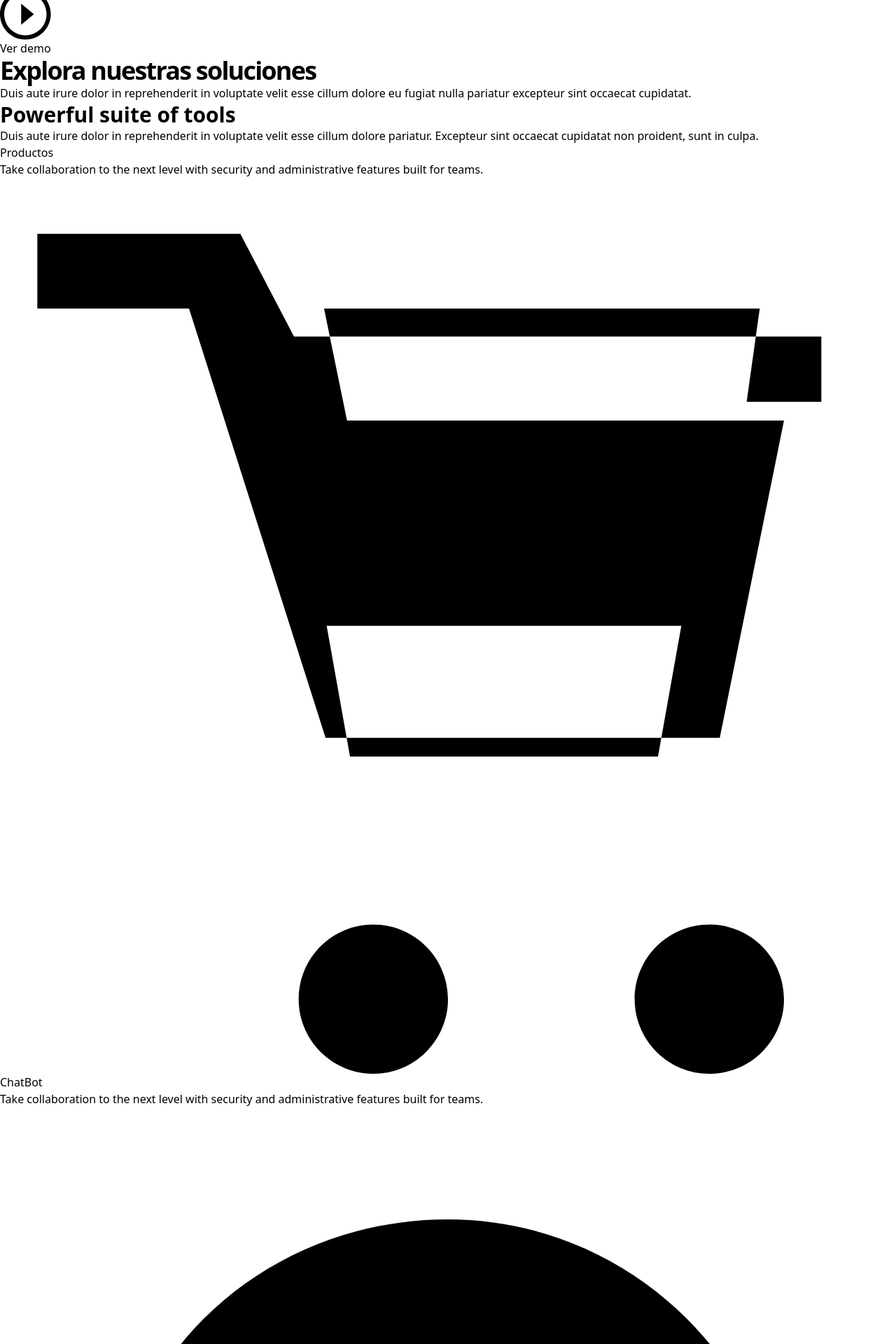
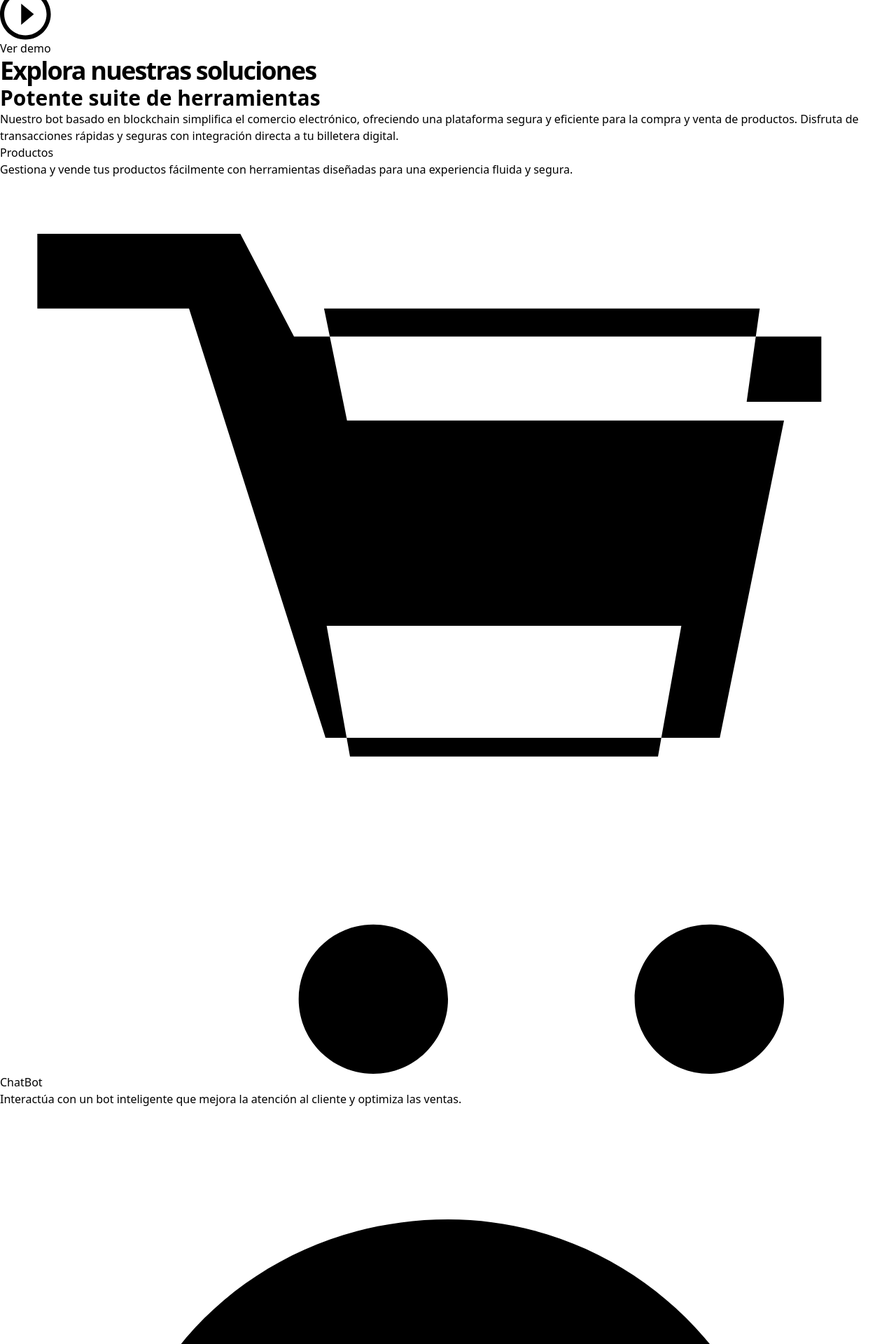
Before and after one commit to CristianRC7/hackathonEthBol, a React (Vite) app: page / in a window 1280 px wide. Shown: the part 2560-4480 px from the top of the page at 70% size. Built offline with nearby package versions, Linux system fonts and the light colour scheme.

Commit message:
cambios en features

```diff
--- a/index.html
+++ b/index.html
@@ -4,7 +4,7 @@
     <meta charset="UTF-8" />
     <link rel="icon" type="image/svg+xml" href="/src/favicon.svg" />
     <meta name="viewport" content="width=device-width, initial-scale=1.0" />
-    <title>Vite App</title>
+    <title>Localflow</title>
   </head>
   <body class="font-inter antialiased bg-white text-gray-900 tracking-tight">
 
--- a/src/partials/Features.jsx
+++ b/src/partials/Features.jsx
@@ -34,7 +34,7 @@ function Features() {
           {/* Section header */}
           <div className="max-w-3xl mx-auto text-center pb-12 md:pb-16">
             <h1 className="h2 mb-4">Explora nuestras soluciones</h1>
-            <p className="text-xl text-gray-600">Duis aute irure dolor in reprehenderit in voluptate velit esse cillum dolore eu fugiat nulla pariatur excepteur sint occaecat cupidatat.</p>
+           {/* <p className="text-xl text-gray-600">Duis aute irure dolor in reprehenderit in voluptate velit esse cillum dolore eu fugiat nulla pariatur excepteur sint occaecat cupidatat.</p> */}
           </div>
 
           {/* Section content */}
@@ -43,8 +43,8 @@ function Features() {
             {/* Content */}
             <div className="max-w-xl md:max-w-none md:w-full mx-auto md:col-span-7 lg:col-span-6 md:mt-6" data-aos="fade-right">
               <div className="md:pr-4 lg:pr-12 xl:pr-16 mb-8">
-                <h3 className="h3 mb-3">Powerful suite of tools</h3>
-                <p className="text-xl text-gray-600">Duis aute irure dolor in reprehenderit in voluptate velit esse cillum dolore pariatur. Excepteur sint occaecat cupidatat non proident, sunt in culpa.</p>
+                <h3 className="h3 mb-3">Potente suite de herramientas</h3>
+                <p className="text-xl text-gray-600">Nuestro bot basado en blockchain simplifica el comercio electrónico, ofreciendo una plataforma segura y eficiente para la compra y venta de productos. Disfruta de transacciones rápidas y seguras con integración directa a tu billetera digital.</p>
               </div>
               {/* Tabs buttons */}
               <div className="mb-8 md:mb-0">
@@ -55,10 +55,10 @@ function Features() {
                 >
                   <div>
                     <div className="font-bold leading-snug tracking-tight mb-1">Productos</div>
-                    <div className="text-gray-600">Take collaboration to the next level with security and administrative features built for teams.</div>
+                    <div className="text-gray-600">Gestiona y vende tus productos fácilmente con herramientas diseñadas para una experiencia fluida y segura.</div>
                   </div>
                   <div className="flex justify-center items-center w-8 h-8 bg-white rounded-full shadow flex-shrink-0 ml-3">
-                  <svg className="w-3 h-3 fill-current" viewBox="0 0 24 24" xmlns="http://www.w3.org/2000/svg">
+                  <svg className="w-6 h-6 fill-current transform transition-transform duration-300 ease-in-out" viewBox="0 0 24 24" xmlns="http://www.w3.org/2000/svg">
                     <path d="M10 20c-1.104 0-2 .896-2 2s.896 2 2 2 2-.896 2-2-.896-2-2-2zm9 0c-1.104 0-2 .896-2 2s.896 2 2 2 2-.896 2-2-.896-2-2-2zm1.25-15.75H7.875L6.437 1.5H1v2h4.063L8.72 15h10.56L21 6.5H9.295l-.615-3h11.67L20 6h2V4.25zM8.75 12h9.5l-.625 3.5H9.375L8.75 12z"/>
                   </svg>
                   </div>
@@ -70,10 +70,10 @@ function Features() {
                 >
                   <div>
                     <div className="font-bold leading-snug tracking-tight mb-1">ChatBot</div>
-                    <div className="text-gray-600">Take collaboration to the next level with security and administrative features built for teams.</div>
+                    <div className="text-gray-600">Interactúa con un bot inteligente que mejora la atención al cliente y optimiza las ventas.</div>
                   </div>
                   <div className="flex justify-center items-center w-8 h-8 bg-white rounded-full shadow flex-shrink-0 ml-3">
-                  <svg className="w-3 h-3 fill-current" viewBox="0 0 24 24" xmlns="http://www.w3.org/2000/svg">
+                  <svg className="w-6 h-6 fill-current transform transition-transform duration-300 ease-in-out" viewBox="0 0 24 24" xmlns="http://www.w3.org/2000/svg">
                     <path d="M12 3c-4.971 0-9 3.806-9 8.5 0 2.485 1.17 4.707 3 6.193v4.307c0 .38.219.725.564.894.133.064.273.093.414.093.215 0 .43-.069.607-.206L11 20.19c.325.052.656.08.999.08 4.971 0 9-3.806 9-8.5S16.971 3 12 3zm0 13a1 1 0 110-2 1 1 0 010 2zm3-3a1 1 0 110-2 1 1 0 010 2zm-6 0a1 1 0 110-2 1 1 0 010 2z"/>
                   </svg>
                   </div>
@@ -85,12 +85,12 @@ function Features() {
                 >
                   <div>
                     <div className="font-bold leading-snug tracking-tight mb-1">Conexion con la billetera</div>
-                    <div className="text-gray-600">Take collaboration to the next level with security and administrative features built for teams.</div>
+                    <div className="text-gray-600">Disfruta de una integración segura con tu billetera digital para transacciones rápidas y sin problemas.</div>
                   </div>
                   <div className="flex justify-center items-center w-8 h-8 bg-white rounded-full shadow flex-shrink-0 ml-3">
-                  <svg className="w-3 h-3 fill-current" viewBox="0 0 24 24" xmlns="http://www.w3.org/2000/svg">
-  <path d="M20 8H4a2 2 0 00-2 2v6c0 1.1.9 2 2 2h16c1.1 0 2-.9 2-2v-6c0-1.1-.9-2-2-2zm-6 6a2 2 0 110-4 2 2 0 010 4zm5-6h-1v-1.5C18 4.57 16.43 3 14.5 3h-5C7.57 3 6 4.57 6 6.5V8H5a2 2 0 00-2 2v1h18v-1a2 2 0 00-2-2zM8 8V6.5C8 5.67 8.67 5 9.5 5h5c.83 0 1.5.67 1.5 1.5V8H8z"/>
-</svg>
+                  <svg className="w-6 h-6 fill-current transform transition-transform duration-300 ease-in-out" viewBox="0 0 24 24" xmlns="http://www.w3.org/2000/svg">
+                  <path d="M20 8H4a2 2 0 00-2 2v6c0 1.1.9 2 2 2h16c1.1 0 2-.9 2-2v-6c0-1.1-.9-2-2-2zm-6 6a2 2 0 110-4 2 2 0 010 4zm5-6h-1v-1.5C18 4.57 16.43 3 14.5 3h-5C7.57 3 6 4.57 6 6.5V8H5a2 2 0 00-2 2v1h18v-1a2 2 0 00-2-2zM8 8V6.5C8 5.67 8.67 5 9.5 5h5c.83 0 1.5.67 1.5 1.5V8H8z"/>
+                </svg>
                   </div>
                 </a>
               </div>
```
